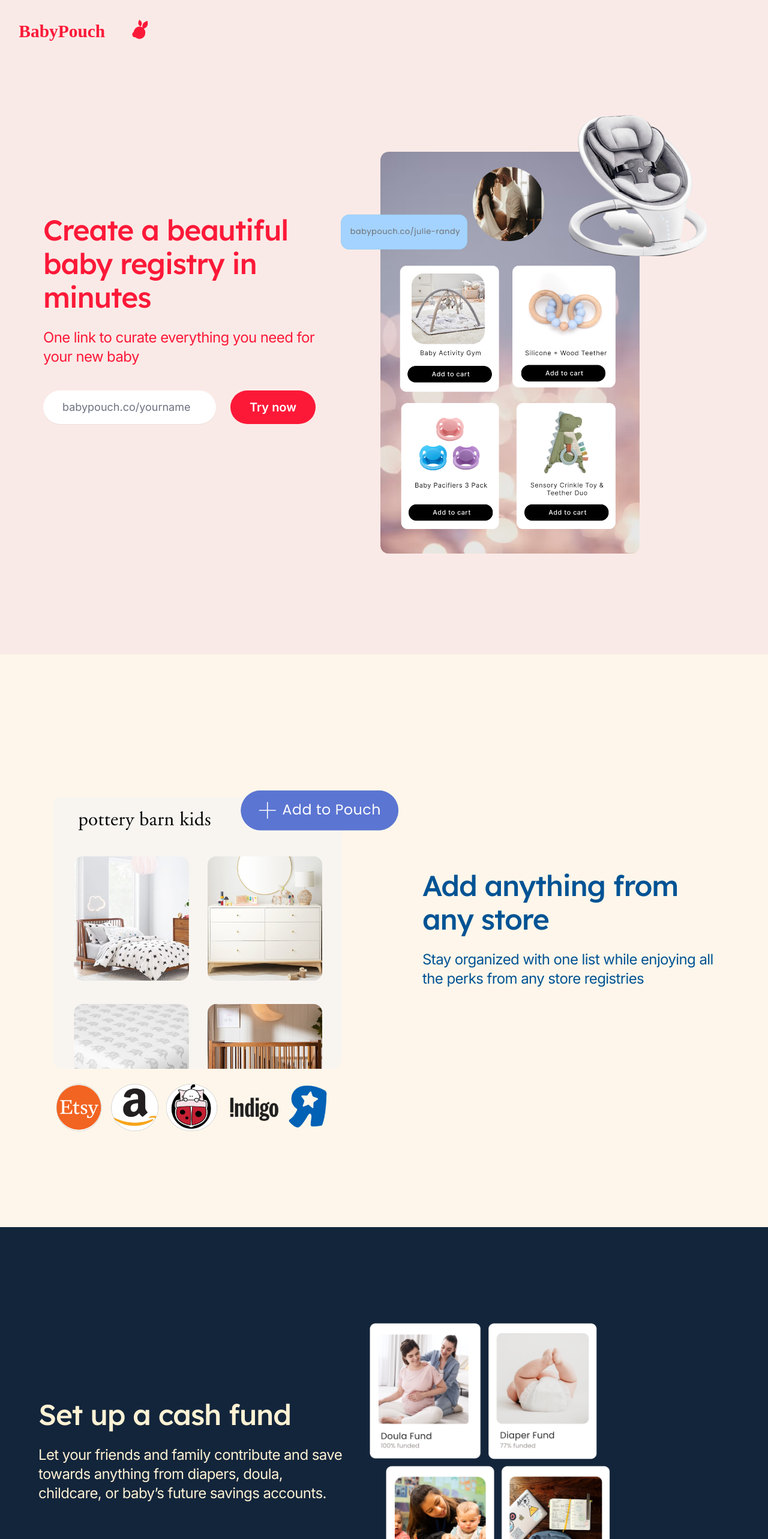
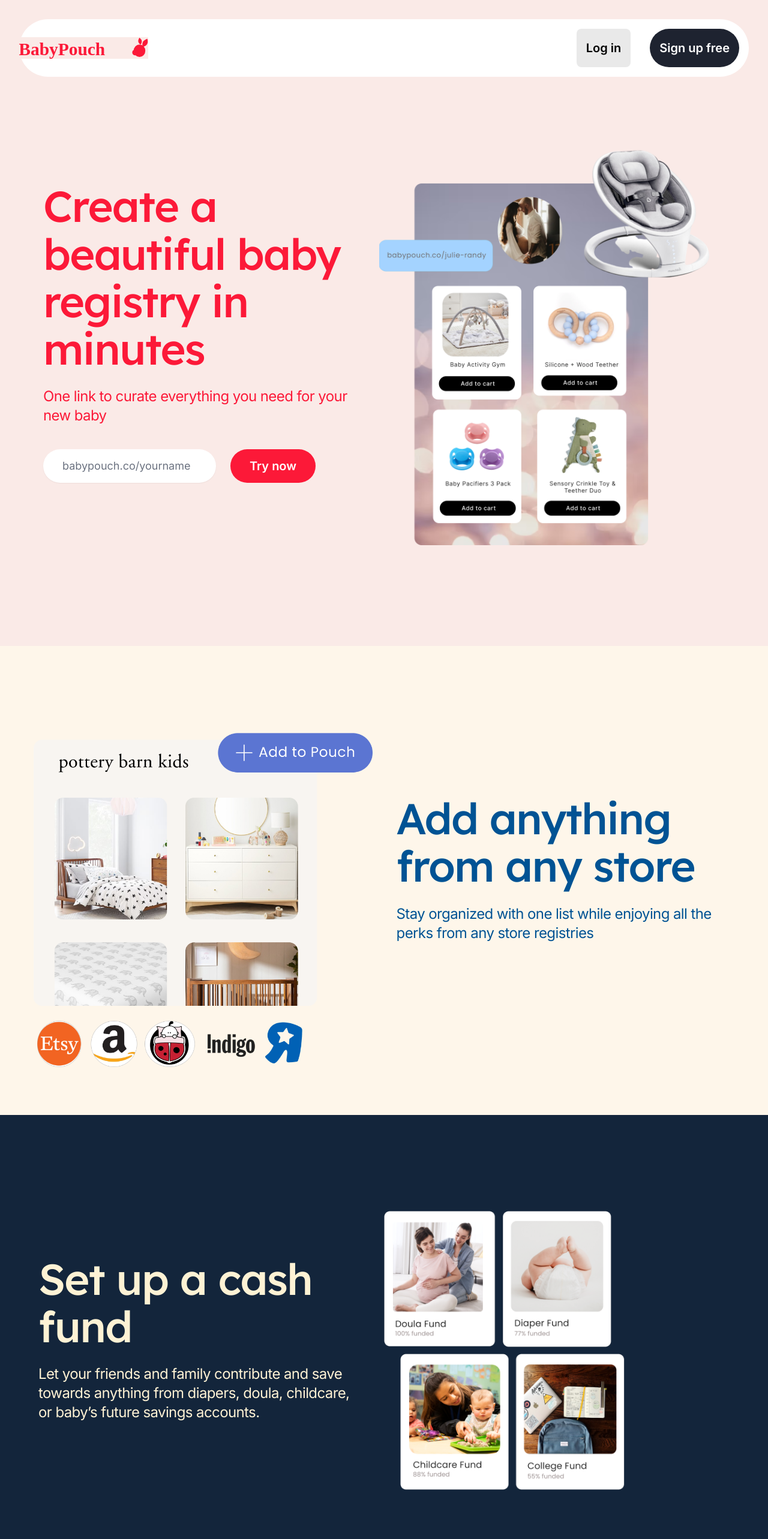
Before and after one commit to littleregistry/hop-land, a Next.js app: page / in a window 1280 px wide. Shown: the top 2566 px of the page at 60% size. Built offline with nearby package versions, Linux system fonts and the light colour scheme.

Commit message:
added login signup buttons

```diff
--- a/src/components/AddToPouch.jsx
+++ b/src/components/AddToPouch.jsx
@@ -25,20 +25,21 @@ export function AddToPouch() {
   return (
     <div className="bg-[#FEF6EA]">
       {/* lg:pt-2 */}
-    <Container className="relative max-w-7xl">
-      <div className="mx-auto max-w-7xl px-6 py-10 sm:py-10 lg:flex lg:items-center lg:gap-x-10 lg:px-8 lg:py-40 flex-wrap md:flex-nowrap flex-row-reverse">
+    <Container className="relative max-w-10xl">
+
+      <div className="px-6 py-20 mx-auto xl:flex lg:items-center lg:gap-x-10 lex-wrap md:flex-nowrap flex-row-reverse">
                 <div>
-                  <h1 className="mx-auto max-w-lg font-display text-5xl font-medium tracking-tight text-[#005394]">
+                  <h1 className="max-w-5xl font-display md:text-7xl text-5xl font-medium tracking-tight text-[#005394]">
                     Add anything from any store
                   </h1>
-                  <p className="mx-auto mt-6 max-w-lg text-2xl text-[#005394] tracking-tight">
+                  <p className="mt-6 max-w-5xl text-2xl text-[#005394] tracking-tight">
                   Stay organized with one list while enjoying all the perks from any store registries
                   </p>
                 <div className="mt-10 flex gap-x-6">
                 </div>
                 </div>
 
-                <div className="max-w-xl">
+                <div className="mx-auto max-w-xl">
                     <Image src={addAnything} />
                 </div>
 
--- a/src/components/Container.jsx
+++ b/src/components/Container.jsx
@@ -3,7 +3,7 @@ import clsx from 'clsx'
 export function Container({ className, ...props }) {
   return (
     <div
-      className={clsx('mx-auto max-w-7xl px-4 sm:px-6 lg:px-8', className)}
+      className={clsx('mx-auto max-w-8xl px-4 sm:px-6 lg:px-8', className)}
       {...props}
     />
   )
--- a/src/components/EasyWithPouch.jsx
+++ b/src/components/EasyWithPouch.jsx
@@ -38,10 +38,10 @@ export function EasyWithPouch() {
   return (
     <div className="bg-[#f9f9f9] py-8">
     <Container className="pt-20 relative max-w-5xl lg:pt-32">
-      <h1 className="mx-auto max-w-2xl text-center font-display text-5xl font-medium tracking-tight text-slate-900">
+      <h1 className="mx-auto max-w-4xl text-center font-display md:text-7xl text-5xl font-medium tracking-tight text-slate-900">
         We make baby registry building fun & easy
       </h1>
-      <p className="mx-auto p-5 max-w-lg text-2xl text-center text-[#005394] tracking-tight">
+      <p className="mx-auto p-5 max-w-5xl text-2xl text-center text-[#005394] tracking-tight">
         We get it – things can get really overwhelming. That’s why we create tools to help!
       </p>
       <div className="mx-auto mt-20 grid max-w-lg grid-cols-1 gap-x-8 gap-y-20 lg:mx-0 lg:max-w-none lg:grid-cols-2">
--- a/src/components/Faq.jsx
+++ b/src/components/Faq.jsx
@@ -96,7 +96,7 @@ export function Faq() {
   return (
     <div className="pt-20 relative lg:pt-32 lg:pb-24 bg-[#E6B8E6]">
 
-      <h1 className="mx-auto max-w-2xl text-[#461F69] text-center mb-20 font-display text-5xl font-medium tracking-tight text-slate-900">
+      <h1 className="mx-auto max-w-4xl text-[#461F69] text-center mb-20 font-display md:text-7xl text-5xl font-medium tracking-tight text-slate-900">
       🤔 Still have questions?
       </h1>
       <p className="mx-auto mt-6 max-w-lg text-lg tracking-tight text-slate-700">
--- a/src/components/Header.jsx
+++ b/src/components/Header.jsx
@@ -94,8 +94,9 @@ function MobileNavigation() {
 export function Header() {
   return (
     <header className="bg-[#FAEAE7] py-8">
-      <Container className="bg-[#FAEAE7]">
-        <nav className="relative z-50  bg-[#FAEAE7] flex items-center">
+      <Container className="">
+      {/*   */}
+        <nav className="bg-[#fff] h-24 rounded-full relative flex items-center justify-between">
           <div className="flex md:gap-x-6 align-baseline">
             <Image src={pouchLogo} width={215} />
             {/* <div className="hidden md:flex md:gap-x-6">
@@ -104,15 +105,21 @@ export function Header() {
               <NavLink href="#pricing">Pricing</NavLink>
             </div> */}
           </div>
-          <div className="flex items-center gap-x-5 md:gap-x-8">
-            {/* <div className="hidden md:block">
-              <NavLink href="/login">Sign in</NavLink>
-            </div> */}
-            {/* <Button href="/register" color="blue">
-              <span>
-                Get started <span className="hidden lg:inline">today</span>
-              </span>
-            </Button> */}
+
+          <div className="flex items-end">
+
+            <Button href="/register">
+              <div className="bg-[#E9E9E9] text-xl p-4 rounded-lg">
+                Log in
+              </div>
+            </Button>
+
+            <Button href="/register">
+              <div className="bg-[#1E2330] text-[#fff] text-xl p-4 rounded-full">
+                Sign up free
+              </div>
+            </Button>
+
             <div className="-mr-1 md:hidden">
               {/* <MobileNavigation /> */}
             </div>
--- a/src/components/HeroTwo.jsx
+++ b/src/components/HeroTwo.jsx
@@ -42,10 +42,10 @@ export function HeroTwo() {
     <Container className="relative max-w-7xl">
       <div className="mx-auto max-w-7xl pb-32 xl:flex lg:items-center lg:gap-x-10">
                 <div>
-                <h1 className="max-w-3xl font-display text-5xl font-medium tracking-tight text-[#FC1938]">
+                <h1 className="max-w-5xl font-display md:text-7xl text-5xl font-medium tracking-tight text-[#FC1938]">
                     Create a beautiful baby registry in minutes
                 </h1>
-                <p className="mt-6 max-w-lg text-2xl text-[#FC1938] tracking-tight">
+                <p className="mt-6 max-w-5xl text-2xl text-[#FC1938] tracking-tight">
                   One link to curate everything you need for your new baby
                   </p>
                 <div className="mt-10 flex gap-x-6">
--- a/src/components/SetupCashFund.jsx
+++ b/src/components/SetupCashFund.jsx
@@ -26,19 +26,19 @@ export function SetupCashFund() {
     <div className="bg-[#13253B]">
       {/* lg:pt-32 */}
     <Container className="relative max-w-7xl">
-      <div className="mx-auto max-w-7xl px-6 py-24 sm:py-32 lg:flex lg:items-center lg:gap-x-10 lg:px-8 lg:py-40">
+      <div className="mx-auto max-w-7xl px-6 py-24 xl:flex  lg:items-center lg:gap-x-10 lg:px-8 lg:py-40">
                 <div>
-                <h1 className="mx-auto max-w-2xl font-display text-5xl font-medium tracking-tight text-[#FEF2D4]">
+                <h1 className="max-w-4xl font-display md:text-7xl text-5xl font-medium tracking-tight text-[#FEF2D4]">
                   Set up a cash fund
                 </h1>
-                <p className="mx-auto mt-6 max-w-lg text-2xl text-[#FEF2D4] tracking-tight">
+                <p className="mt-6 max-w-5xl text-2xl text-[#FEF2D4] tracking-tight">
                 Let your friends and family contribute and save towards anything from diapers,
                 doula, childcare, or baby’s future savings accounts.
                 </p>
                 <div className="mt-10 flex gap-x-6">
                 </div>
                 </div>
-                <div className="max-w-xl">
+                <div className="mx-auto max-w-xl">
                     <Image src={cashfunds} />
                 </div>
 
--- a/src/components/ShareWishList.jsx
+++ b/src/components/ShareWishList.jsx
@@ -26,20 +26,20 @@ export function ShareWishList() {
     <div className="bg-[#FEF6EA]">
        {/* lg:pt-32 */}
     <Container className="relative max-w-7xl">
-      <div className="mx-auto max-w-7xl px-6 py-24 sm:py-32 lg:flex lg:items-center lg:gap-x-10 lg:px-8 lg:py-40 flex flex-wrap md:flex-nowrap flex-row-reverse">
+      <div className="px-6 py-20 mx-auto xl:flex lg:items-center lg:gap-x-10 lex-wrap md:flex-nowrap flex-row-reverse">
                 <div>
-                <h1 className="mx-auto max-w-2xl font-display text-5xl font-medium tracking-tight text-[#005394]">
+                <h1 className="max-w-4xl font-display md:text-7xl text-5xl font-medium tracking-tight text-[#005394]">
                 Share your Wishlist & Receive gifts from friends & family
 
                 </h1>
-                <p className="mt-6 max-w-lg text-2xl text-[#005394] tracking-tight">
+                <p className="mt-6 max-w-5xl text-2xl text-[#005394] tracking-tight">
                 We’ve got the easiest checkout experience out of any universal baby registries. Designed for guests of any age.
                 </p>
                 <div className="mt-10 flex gap-x-6">
                 </div>
                 </div>
 
-                <div className="max-w-xl">
+                <div className="mx-auto max-w-xl">
                     <Image src={shareWishList} />
                 </div>
 
--- a/src/pages/index.jsx
+++ b/src/pages/index.jsx
@@ -42,6 +42,7 @@ export default function Home() {
       </Head>
       <Header />
       <main>
+
         <HeroTwo />
         <AddToPouch />
         <SetupCashFund />
```
